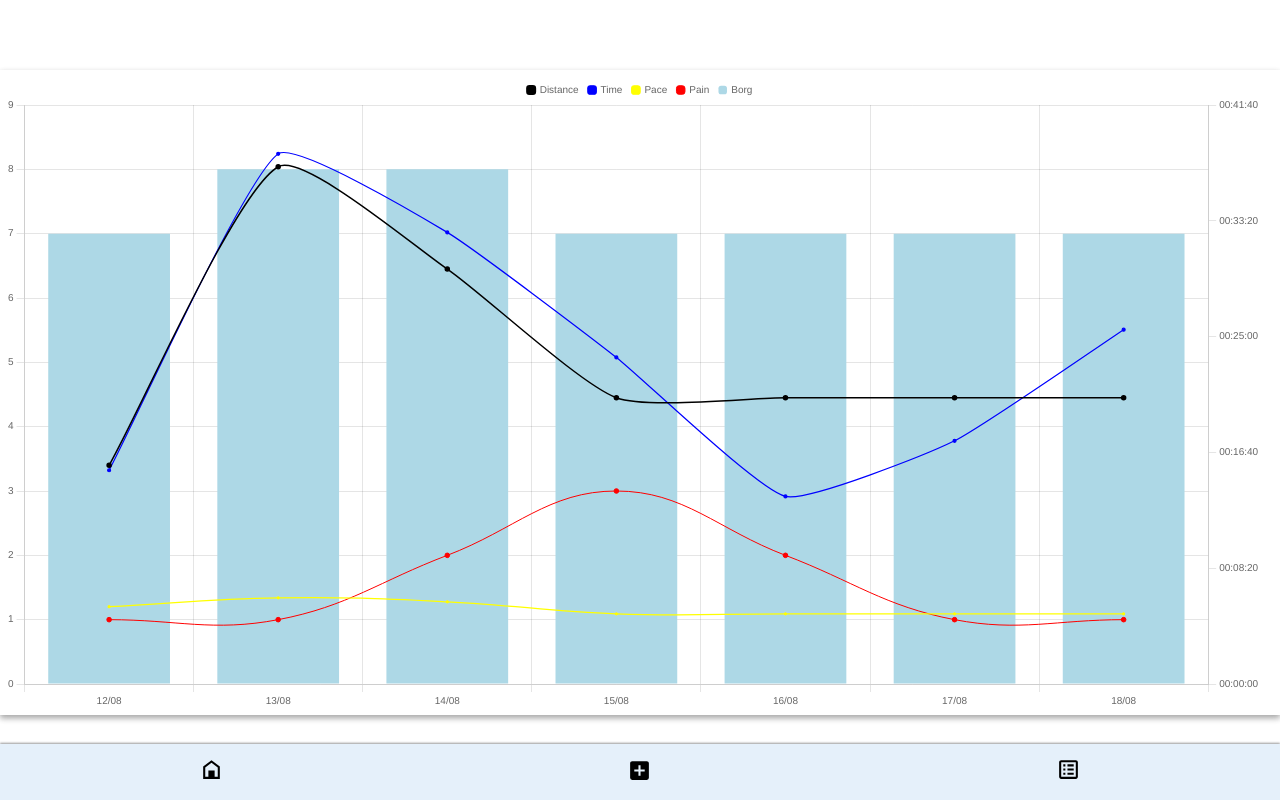
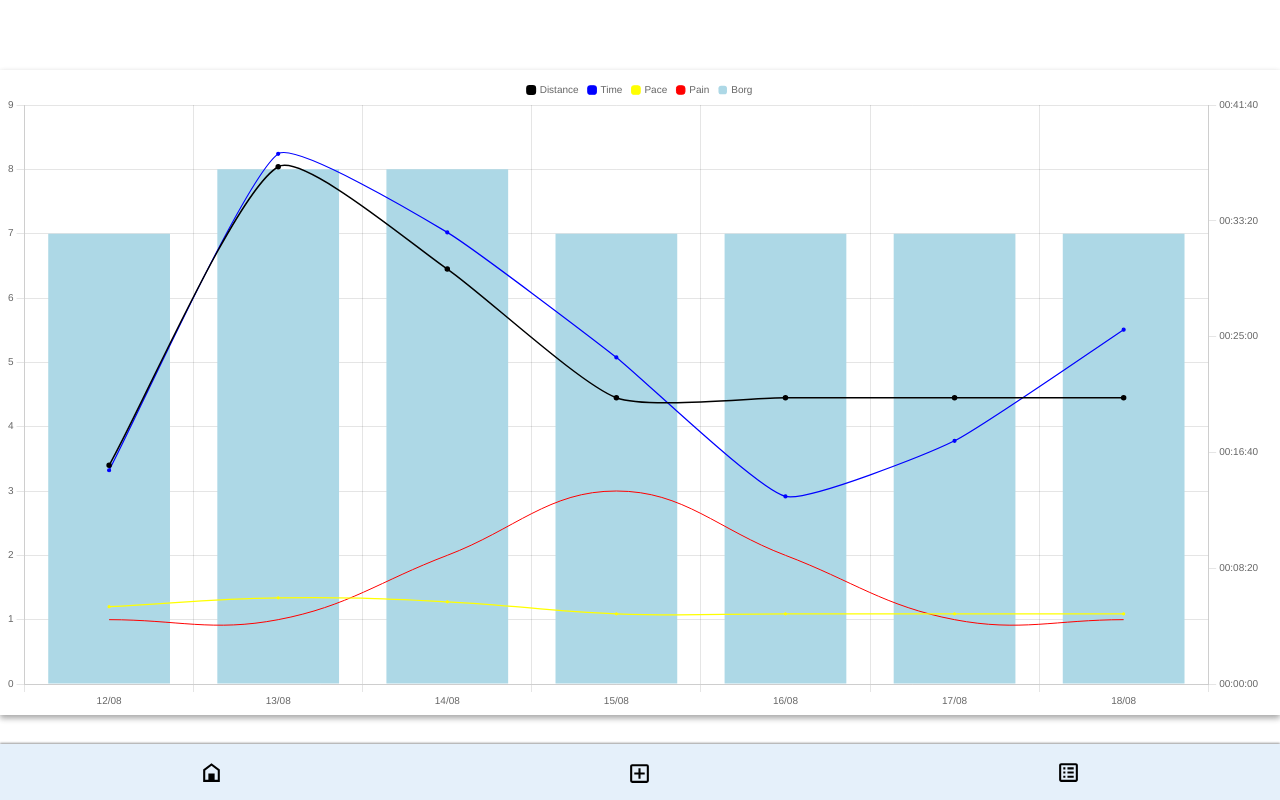
Before and after one commit to j-eick/capstone-project, a Next.js app: page / in a window 1280 px wide. Built offline with nearby package versions, Linux system fonts and the light colour scheme.

Commit message:
minor details

```diff
--- a/public/MySVG.jsx
+++ b/public/MySVG.jsx
@@ -8,8 +8,10 @@ const svgObject = {
 	plus: 'M17,13H13V17H11V13H7V11H11V7H13V11H17M12,2A10,10 0 0,0 2,12A10,10 0 0,0 12,22A10,10 0 0,0 22,12A10,10 0 0,0 12,2Z',
 	back: 'M20 10.5V18H18V10.5C18 8 16 6 13.5 6S9 8 9 10.5V16.17L12.09 13.09L13.5 14.5L8 20L2.5 14.5L3.91 13.08L7 16.17V10.5C7 6.91 9.91 4 13.5 4S20 6.91 20 10.5Z',
 	undo: 'M12.5,8C9.85,8 7.45,9 5.6,10.6L2,7V16H11L7.38,12.38C8.77,11.22 10.54,10.5 12.5,10.5C16.04,10.5 19.05,12.81 20.1,16L22.47,15.22C21.08,11.03 17.15,8 12.5,8Z',
-	plusSquare:
+	plusSquareFull:
 		'M17,13H13V17H11V13H7V11H11V7H13V11H17M19,3H5C3.89,3 3,3.89 3,5V19A2,2 0 0,0 5,21H19A2,2 0 0,0 21,19V5C21,3.89 20.1,3 19,3Z',
+	plusSquareEmpty:
+		'M19,19V5H5V19H19M19,3A2,2 0 0,1 21,5V19A2,2 0 0,1 19,21H5A2,2 0 0,1 3,19V5C3,3.89 3.9,3 5,3H19M11,7H13V11H17V13H13V17H11V13H7V11H11V7Z',
 	stop: 'M8.27,3L3,8.27V15.73L8.27,21H15.73L21,15.73V8.27L15.73,3M8.41,7L12,10.59L15.59,7L17,8.41L13.41,12L17,15.59L15.59,17L12,13.41L8.41,17L7,15.59L10.59,12L7,8.41',
 };
 
--- a/src/components/Nav/index.js
+++ b/src/components/Nav/index.js
@@ -13,7 +13,6 @@ const StyledNav = styled.nav`
 	display: flex;
 	position: fixed;
 	bottom: 0;
-	align-items: center;
 	width: 100%;
 	height: 7%;
 	background-color: #e5f0fa;
@@ -80,7 +79,7 @@ export default function Nav() {
 							aria-label="add-runData"
 						>
 							{!formShows ? (
-								<MySVG variant="plusSquare" size="25px" color="black" />
+								<MySVG variant="plusSquareEmpty" size="25px" color="black" />
 							) : (
 								<MySVG variant="stop" size="25px" color="black" />
 							)}
--- a/src/components/RunChart/index.js
+++ b/src/components/RunChart/index.js
@@ -104,7 +104,7 @@ export default function LineChart() {
 				backgroundColor: 'red',
 				borderColor: 'red',
 				borderWidth: 1,
-				pointRadius: 2.3,
+				pointRadius: 0,
 				tension: 0.4,
 				yAxisID: 'y',
 			},
```
